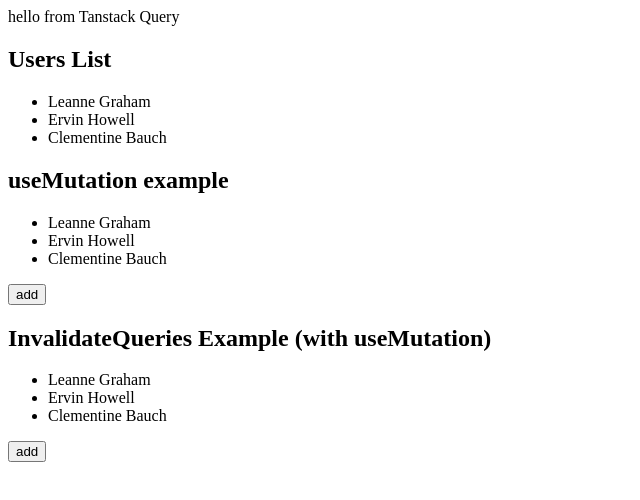
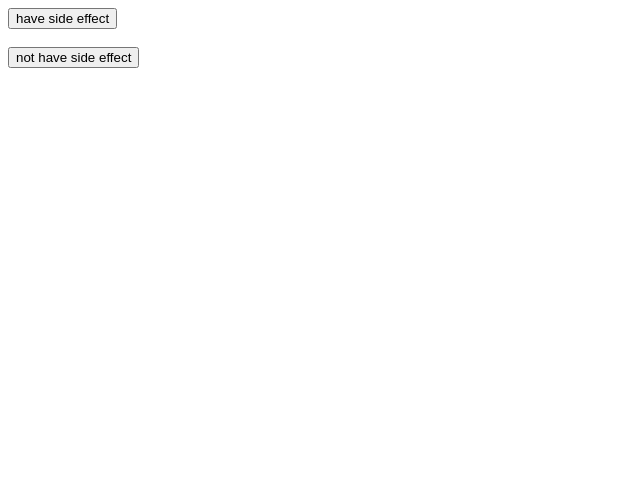
Before and after one commit to Yadnesh-Ranshevare/learn-react, a React app in the folder vite-project/: page / in a window 1280 px wide. Shown: the top 500 px of the page, without its empty margins (0-640 px from the left). Built offline with nearby package versions, Linux system fonts and the light colour scheme; the HTML template or start-up script is replaced by a standard one.

Commit message:
side effects

```diff
--- /dev/null
+++ b/vite-project/src/SideEffect/CheckSideEffect.jsx
@@ -0,0 +1,13 @@
+import React from 'react'
+import Have from './Have'
+import NotHave from './NotHave'
+
+export default function CheckSideEffect() {
+  return (
+    <div>
+      <Have/>
+      <br />
+      <NotHave/>
+    </div>
+  )
+}
--- /dev/null
+++ b/vite-project/src/SideEffect/Have.jsx
@@ -0,0 +1,12 @@
+import React from 'react'
+
+export default function Have() {
+    document.title = "side effect"
+    const but = document.querySelector('.have')
+    console.log(but)
+  return (
+    <div>
+      <button className='have' onClick={()=>console.log("clicked")}> have side effect</button>
+    </div>
+  )
+}
--- /dev/null
+++ b/vite-project/src/SideEffect/NotHave.jsx
@@ -0,0 +1,13 @@
+import React, { useEffect } from 'react'
+
+export default function NotHave() {
+    useEffect(()=>{
+        const but = document.querySelector('.notHave')
+        console.log(but)
+    })
+  return (
+    <div>
+      <button className='notHave'>not have side effect</button>
+    </div>
+  )
+}
--- a/vite-project/src/main.jsx
+++ b/vite-project/src/main.jsx
@@ -14,10 +14,11 @@ import { createRoot } from 'react-dom/client'
 // import Zod from './Zod/zod'
 // import Form from './ReactHookFrom/Form'
 // import SuspenseExample from './Suspense/Suspense'
-import Home from './TanStackQuery/Home'
+// import Home from './TanStackQuery/Home'
+import CheckSideEffect from './SideEffect/CheckSideEffect'
 
 createRoot(document.getElementById('root')).render(
     <>
-    <Home/>
+    <CheckSideEffect/>
     </>
 )
```
Also changed, not shown: vite-project/src/SideEffect/Readme.md (added), 1 other file (tests, documents, lock files or other folders).
